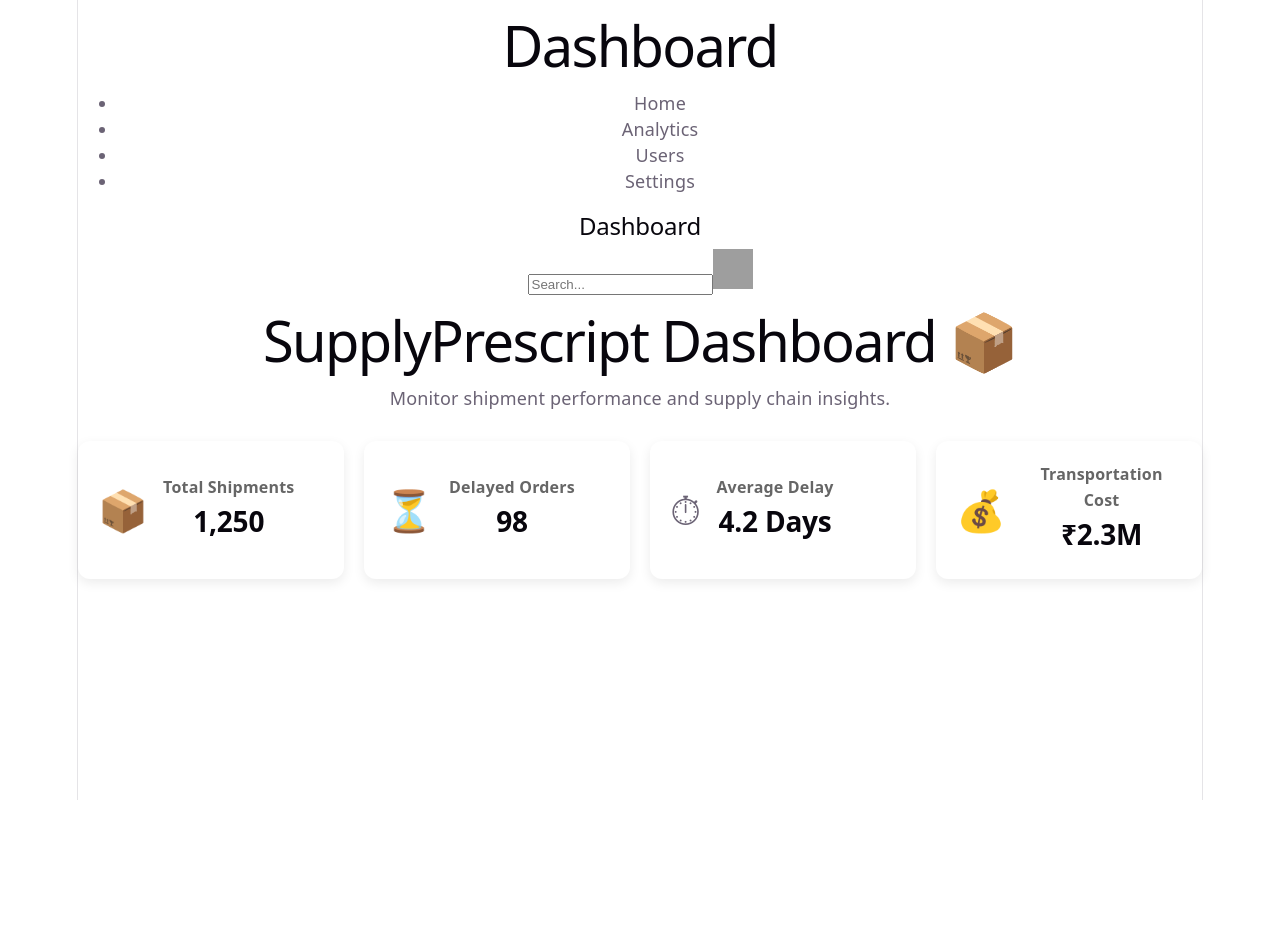
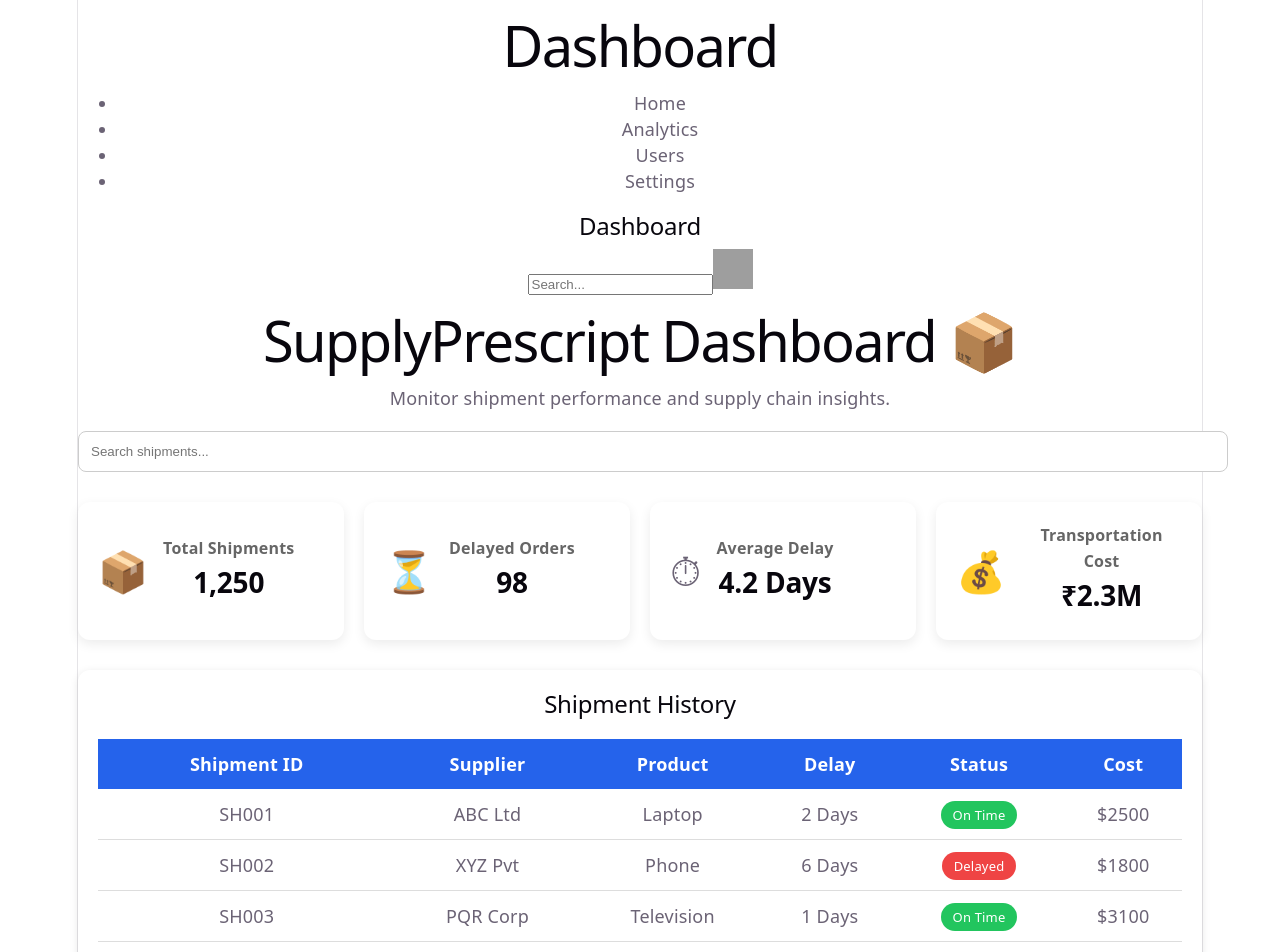
Before and after one commit to muskaanyadav02/SupplyPrescript, a React app in the folder frontend/: page / in a window 1280 px wide. Shown: the top 952 px of the page. Before the commit the page ends 800 px from the top, so only its background shows below. Built offline with nearby package versions, Linux system fonts and the light colour scheme; grey boxes are pictures that could not be loaded; the HTML template or start-up script is replaced by a standard one.

Commit message:
Day-7 Dashboard load with charts

```diff
--- a/frontend/src/Components/SearchBar.jsx
+++ b/frontend/src/Components/SearchBar.jsx
@@ -0,0 +1,18 @@
+function SearchBar() {
+  return (
+    <div style={{ marginBottom: "20px" }}>
+      <input
+        type="text"
+        placeholder="Search shipments..."
+        style={{
+          width: "100%",
+          padding: "12px",
+          borderRadius: "8px",
+          border: "1px solid #ccc",
+        }}
+      />
+    </div>
+  );
+}
+
+export default SearchBar;
--- a/frontend/src/Components/shipmentTable.jsx
+++ b/frontend/src/Components/shipmentTable.jsx
@@ -4,25 +4,31 @@ function ShipmentTable() {
   return (
     <div
       style={{
-        background: "#fff",
+        background: "#ffffff",
         padding: "20px",
-        marginTop: "20px",
         borderRadius: "12px",
         boxShadow: "0 2px 8px rgba(0,0,0,0.1)",
+        marginTop: "30px",
       }}
     >
-      <h2>Shipment History</h2>
+      <h2 style={{ marginBottom: "20px" }}>
+        Shipment History
+      </h2>
 
       <table
         style={{
           width: "100%",
           borderCollapse: "collapse",
-          marginTop: "15px",
         }}
       >
         <thead>
-          <tr>
-            <th>Shipment ID</th>
+          <tr
+            style={{
+              background: "#2563eb",
+              color: "white",
+            }}
+          >
+            <th style={{ padding: "12px" }}>Shipment ID</th>
             <th>Supplier</th>
             <th>Product</th>
             <th>Delay</th>
@@ -33,12 +39,35 @@ function ShipmentTable() {
 
         <tbody>
           {shipmentData.map((shipment) => (
-            <tr key={shipment.id}>
-              <td>{shipment.id}</td>
+            <tr
+              key={shipment.id}
+              style={{
+                textAlign: "center",
+                borderBottom: "1px solid #ddd",
+              }}
+            >
+              <td style={{ padding: "12px" }}>{shipment.id}</td>
               <td>{shipment.supplier}</td>
               <td>{shipment.product}</td>
               <td>{shipment.delay} Days</td>
-              <td>{shipment.status}</td>
+
+              <td>
+                <span
+                  style={{
+                    background:
+                      shipment.status === "On Time"
+                        ? "#22c55e"
+                        : "#ef4444",
+                    color: "white",
+                    padding: "5px 12px",
+                    borderRadius: "20px",
+                    fontSize: "13px",
+                  }}
+                >
+                  {shipment.status}
+                </span>
+              </td>
+
               <td>${shipment.cost}</td>
             </tr>
           ))}
--- a/frontend/src/Layout.jsx
+++ b/frontend/src/Layout.jsx
@@ -1,6 +1,9 @@
 import Sidebar from "./Sidebar";
 import Navbar from "./Navbar";
 import KpiCard from "./Components/KpiCard";
+import ShipmentTable from "./Components/shipmentTable";
+import SearchBar from "./Components/SearchBar";
+import LineChartComponent from "./charts/LineChartComponent";
 import { dashboardStats } from "./dashboardData";
 
 function Layout() {
@@ -24,6 +27,11 @@ function Layout() {
             Monitor shipment performance and supply chain insights.
           </p>
 
+          {/* Search Bar */}
+          <div style={{ marginTop: "20px" }}>
+            <SearchBar />
+          </div>
+
           {/* KPI Cards */}
           <div className="kpi-grid">
             {dashboardStats.map((item) => (
@@ -35,6 +43,16 @@ function Layout() {
               />
             ))}
           </div>
+
+          {/* Shipment Table */}
+          <div style={{ marginTop: "30px" }}>
+            <ShipmentTable />
+          </div>
+
+          {/* Line Chart */}
+          <div style={{ marginTop: "30px" }}>
+            <LineChartComponent />
+          </div>
         </main>
       </div>
     </div>
```
